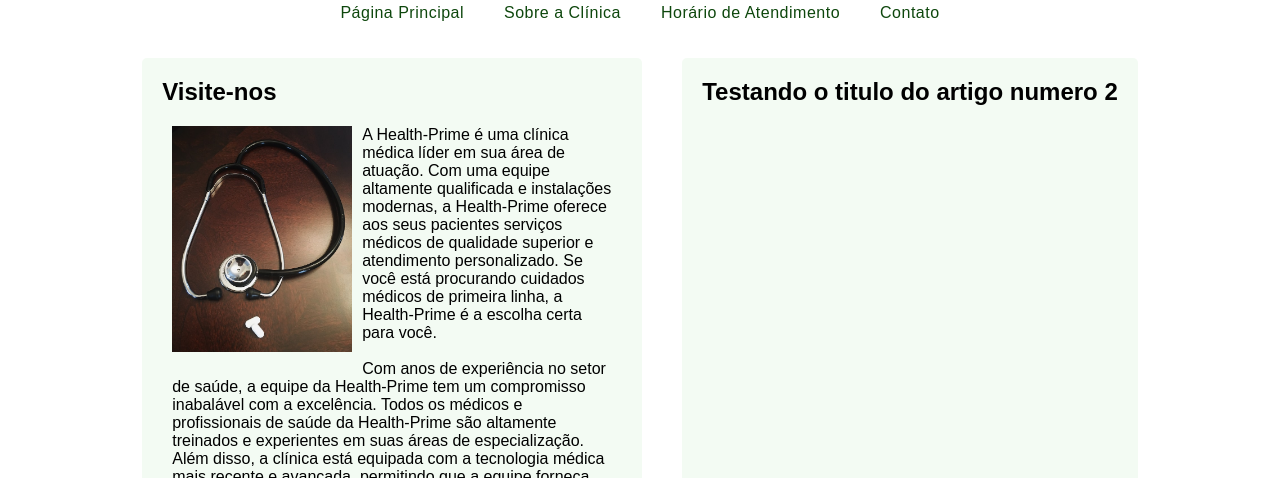
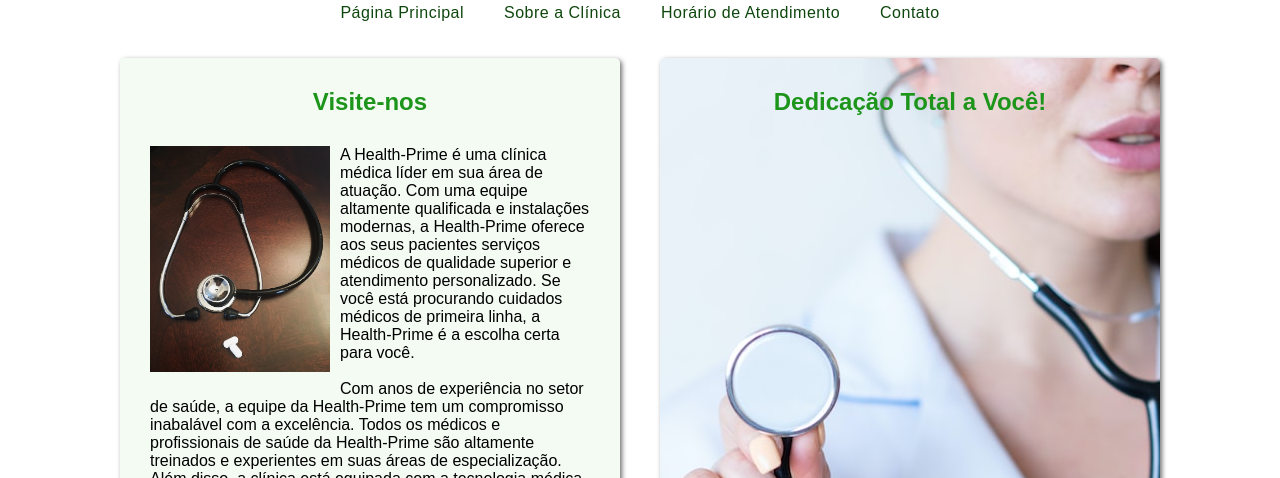
Before and after one commit to BiancoLorencini/bootcamp-desafio-dio, a plain HTML site: page clinica.html in a window 1280 px wide. Shown: the part 322-800 px from the top of the page. Drawn offline with Linux system fonts and the light colour scheme.

Commit message:
second page update

```diff
--- a/clinica.html
+++ b/clinica.html
@@ -48,7 +48,7 @@
             </article>
 
             <article class="second-article">
-                <h2>Testando o titulo do artigo numero 2</h2>
+                <h2>Dedicação Total a Você!</h2>
             </article>
         </section>
     </main>
--- a/style.css
+++ b/style.css
@@ -117,13 +117,30 @@ a:hover:before {
     padding: 20px;
     border-radius: 5px;
     max-width: 500px;
+    height: 880px;
+    box-shadow: 2px 2px 5px rgba(0, 0, 0, 0.568);
+}
+
+.first-article h2 {
+    text-align: center;
+    color: #1D951B;
+    padding: 10px;
 }
 
 .second-article {
-    background-color: #b2e4b127;
+    background-image: url(img/atention-alexandr-podvalny.jpg);
+    background-position: center center;
     padding: 20px;
     border-radius: 5px;
-    max-width: 500px;
+    width: 500px;
+    height: 880px;
+    box-shadow: 2px 2px 5px rgba(0, 0, 0, 0.568);
+}
+
+.second-article h2 {
+    text-align: center;
+    color: #1D951B;
+    padding: 10px;
 }
 
 footer {
```
